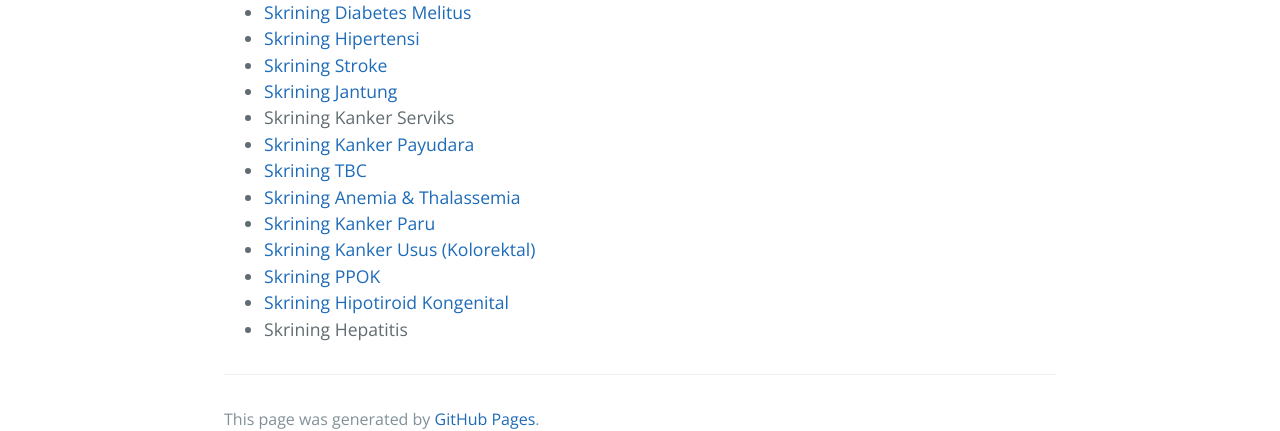
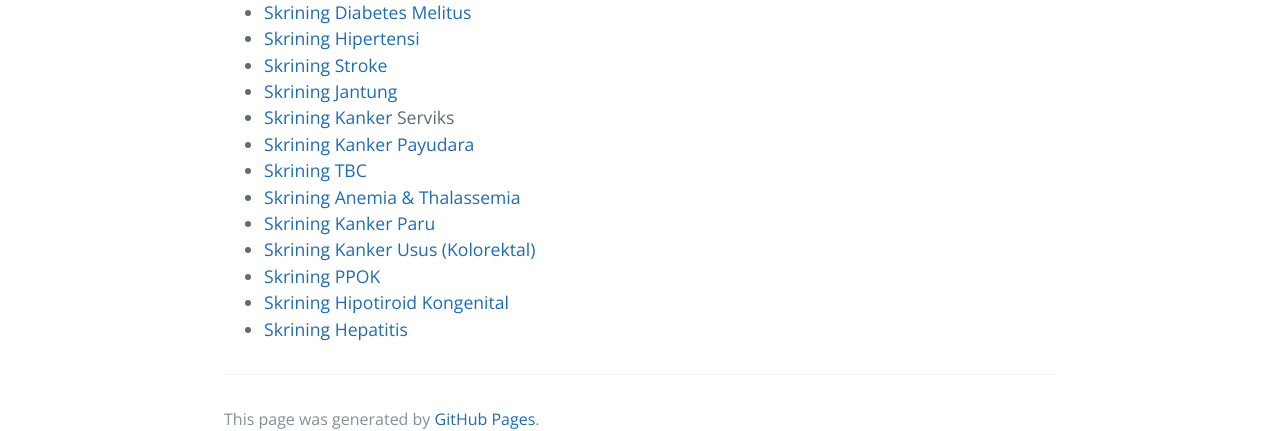
Before and after one commit to pkmsawahpulo/pkmsawahpulo.github.io, a Jekyll site: the page built from skrining_ilp.md, in a window 1280 px wide. Shown: the part 513-944 px from the top of the page. Built offline with Jekyll 4.4.1, drawn with Linux system fonts in a browser that asks for light colours; our own code applies the rules of GitHub Pages for plain Markdown files; part of the change alters nothing that is shown.

```diff
--- a/skrining_ilp.md
+++ b/skrining_ilp.md
@@ -6,17 +6,17 @@ layout: default
 Daftar skrining ILP di Puskesmas Sawah Pulo
 * * *
 *   <a href="https://docs.google.com/forms/d/e/1FAIpQLSeVSUOSzxA7sv9VSQqg33fxetakq2S5cTUpudgcDD9g9szOkg/viewform?usp=sharing">Biodata Skrining</a>
-*   <a href="https://docs.google.com/forms/d/e/1FAIpQLScjPZmhJHKkzx_BSh5YGMz9XNdXnTkjLadrXtQVzYGZGahFxQ/viewform?usp=dialog">Pemeriksaan Dasar</a>
+*   <a href="https://docs.google.com/forms/d/e/1FAIpQLScjPZmhJHKkzx_BSh5YGMz9XNdXnTkjLadrXtQVzYGZGahFxQ/viewform?usp=sharing">Pemeriksaan Dasar</a>
 *   <a href="https://docs.google.com/forms/d/e/1FAIpQLSeUgCeEIT9p0n3fB8Lhn5bQEZJrW1UX8DtkMa6KSdO0flXu7w/viewform?usp=sharing">Skrining Diabetes Melitus<a>
 *   <a href="https://docs.google.com/forms/d/e/1FAIpQLSe6zoWOztqn-0SqClLF7E6zA9C0O4zbrXI444mnDV6LulAVhw/viewform?usp=dialog">Skrining Hipertensi</a>
 *   <a href="https://docs.google.com/forms/d/e/1FAIpQLSc13hQggcO2HN0HDyXoDHZqSn8ACRXqixsKa1nBGgzKx-uGKQ/viewform?usp=sharing">Skrining Stroke</a>
 *   <a href="https://docs.google.com/forms/d/e/1FAIpQLSduq_YbYR5_Wv2mGroP2-btVatodtv203c12FbQBjGtIUkXAQ/viewform?usp=sharing">Skrining Jantung</a>
-*   Skrining Kanker Serviks
+*   <a href="https://docs.google.com/forms/d/e/1FAIpQLScg-_0RG-EIcSYSFKnI6nZtbIYuUM-xotxeThsbCUjP5rHlXw/viewform?usp=sharing">Skrining Kanker</a> Serviks
 *   <a href="https://docs.google.com/forms/d/e/1FAIpQLSeyzbkwF3bMPg893zuYv4gjRf325ZEl5HQoWmXydGg_K_FJ1Q/viewform?usp=dialog">Skrining Kanker Payudara</a>
 *   <a href="https://docs.google.com/forms/d/e/1FAIpQLSf30AdIfcocCs8LyjOjSzQdwhITl8En3-vvOfkupmZeawwWBg/viewform?usp=dialog">Skrining TBC</a>
-*   <a href="https://docs.google.com/forms/d/e/1FAIpQLSdoQ0X5H1SidVKkvlxLl-9WOx7JiTcmadVxkcmmz9r2htIiYA/viewform?usp=dialog">Skrining Anemia & Thalassemia</a>
+*   <a href="https://docs.google.com/forms/d/e/1FAIpQLSdoQ0X5H1SidVKkvlxLl-9WOx7JiTcmadVxkcmmz9r2htIiYA/viewform?usp=sharing">Skrining Anemia & Thalassemia</a>
 *   <a href="https://docs.google.com/forms/d/e/1FAIpQLSdwxtjicQ6fSZZOREVX-aM6BQn0H8ey9AnGCgfMtdZPOdcQCA/viewform?usp=sharing">Skrining Kanker Paru</a>
-*   <a href="https://docs.google.com/forms/d/e/1FAIpQLSetlugNvd1B7muXKbPkdWffApdbjWWH3GtnESuaCEA1k3gvKg/viewform?usp=dialog">Skrining Kanker Usus (Kolorektal)</a>
-*   <a href="https://docs.google.com/forms/d/e/1FAIpQLSeFVZrcgpjppVTZtCQjE4tWpU-JXV6bxuo15QQ2ZhgtapT7KQ/viewform?usp=dialog">Skrining PPOK</a>
-*   <a href="https://docs.google.com/forms/d/e/1FAIpQLSfiCLwOyp_sfLVC1x5yvmj59Wun-by5qerqqoHiC3U7Hgr9IQ/viewform?usp=dialog">Skrining Hipotiroid Kongenital</a>
-*   Skrining Hepatitis
+*   <a href="https://docs.google.com/forms/d/e/1FAIpQLSetlugNvd1B7muXKbPkdWffApdbjWWH3GtnESuaCEA1k3gvKg/viewform?usp=sharing">Skrining Kanker Usus (Kolorektal)</a>
+*   <a href="https://docs.google.com/forms/d/e/1FAIpQLSeFVZrcgpjppVTZtCQjE4tWpU-JXV6bxuo15QQ2ZhgtapT7KQ/viewform?usp=sharing">Skrining PPOK</a>
+*   <a href="https://docs.google.com/forms/d/e/1FAIpQLSfiCLwOyp_sfLVC1x5yvmj59Wun-by5qerqqoHiC3U7Hgr9IQ/viewform?usp=sharing">Skrining Hipotiroid Kongenital</a>
+*   <a href="https://docs.google.com/forms/d/e/1FAIpQLSd4na_uxVH6OwYlAd1oyredk7q-nJdah4sOp-sB0AYQ9P3mdg/viewform?usp=header">Skrining Hepatitis</a>
```
